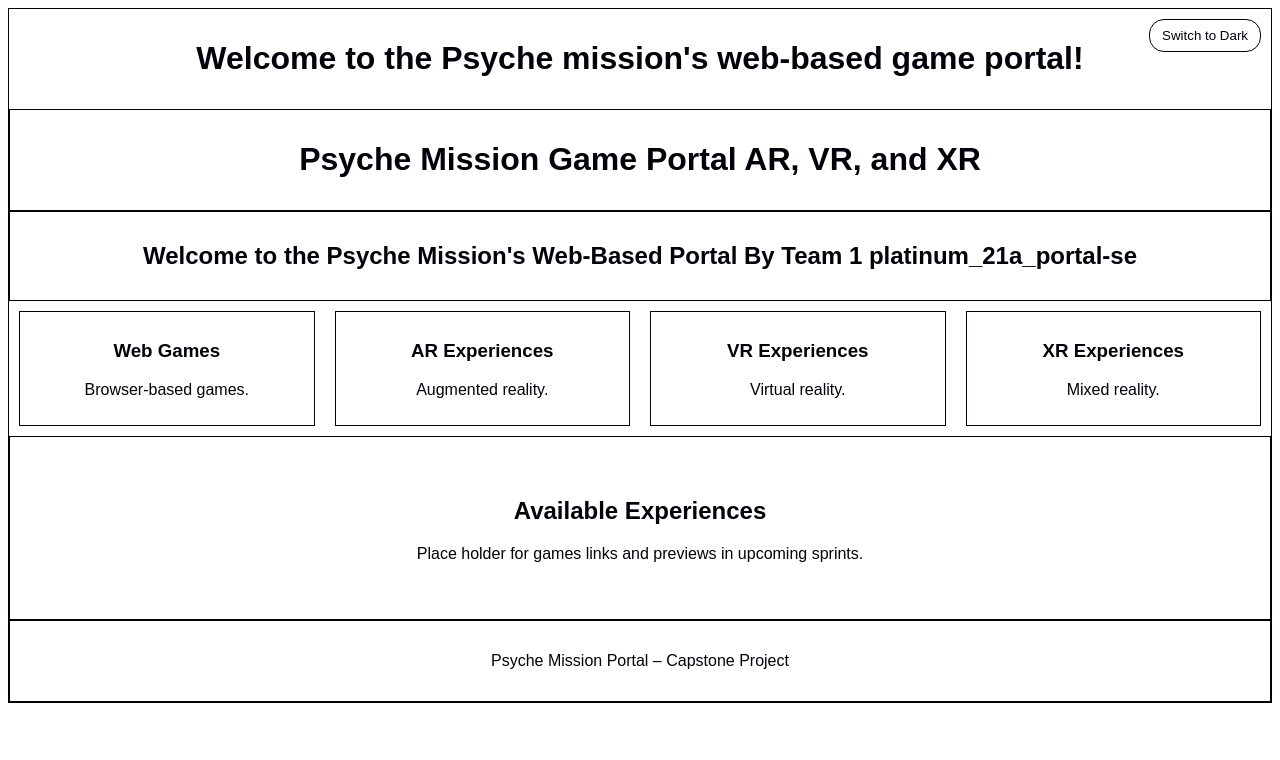
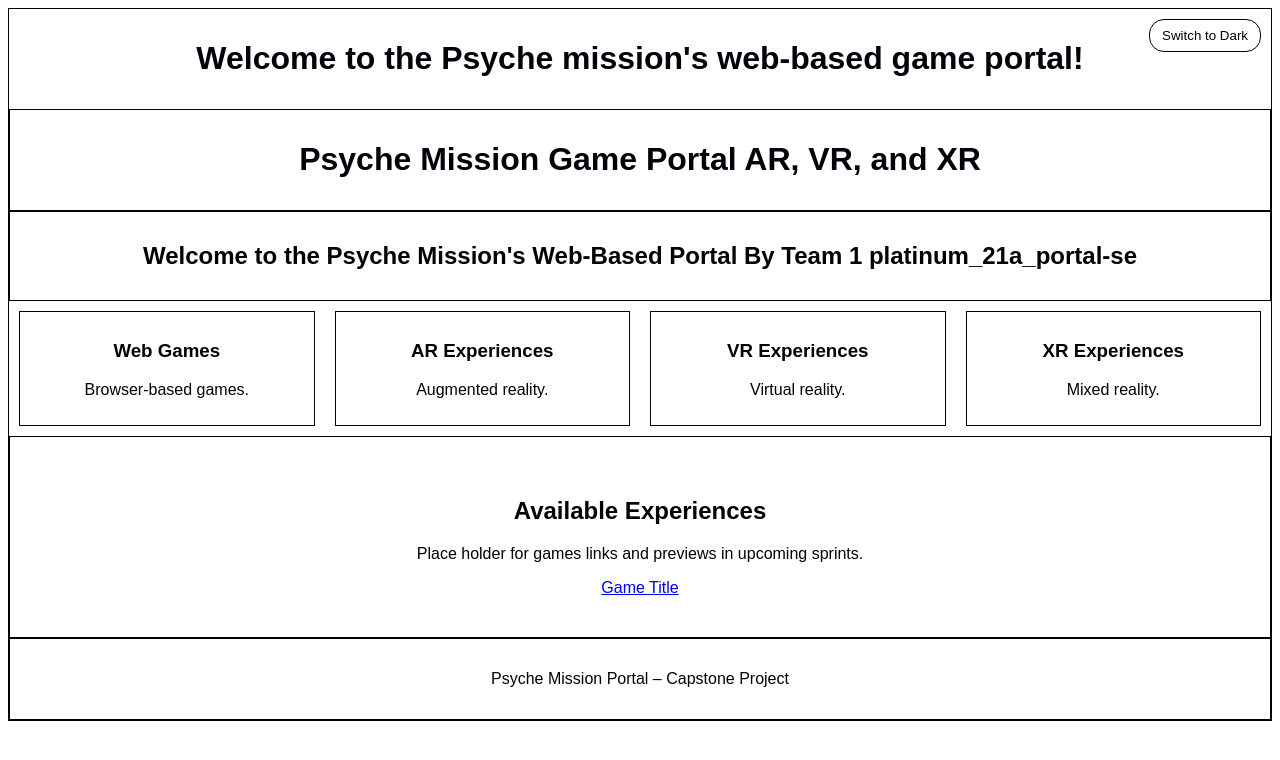
Before and after one commit to MissionToPsyche-Platinum/platinum_21a_portal-se, a Vue app in the folder Psyche-mission/: page / in a window 1280 px wide. Shown: the top 760 px of the page. Built offline with nearby package versions, Linux system fonts and the light colour scheme.

Commit message:
Add basic GameLink component and add it to HomePage

```diff
--- /dev/null
+++ b/Psyche-mission/src/components/GameLink.vue
@@ -0,0 +1,17 @@
+<script>
+export default {
+  data() {
+    return {};
+  }
+};
+</script>
+
+<template>
+    <div class="game-link-card">
+        <a href="/gamepage" class="game-link">Game Title</a>
+    </div>
+</template>
+
+<style>
+
+</style>
--- a/Psyche-mission/src/views/HomePage.vue
+++ b/Psyche-mission/src/views/HomePage.vue
@@ -1,6 +1,11 @@
 <script>
+import GameLink from '../components/GameLink.vue'
+
 export default {
   name: "HomePage",
+  components: {
+    GameLink,
+  },
   data() {
     return {
       isDark: false,// variable to track if dark mode is active
@@ -90,6 +95,7 @@ export default {
     <section class="games-placeholder">
       <h2>Available Experiences</h2>
       <p>Place holder for games links and previews in upcoming sprints.</p>
+      <GameLink />
     </section>
 
     <!-- footer -->
```
Also changed, not shown: 1 other file (tests, documents, lock files or other folders).
